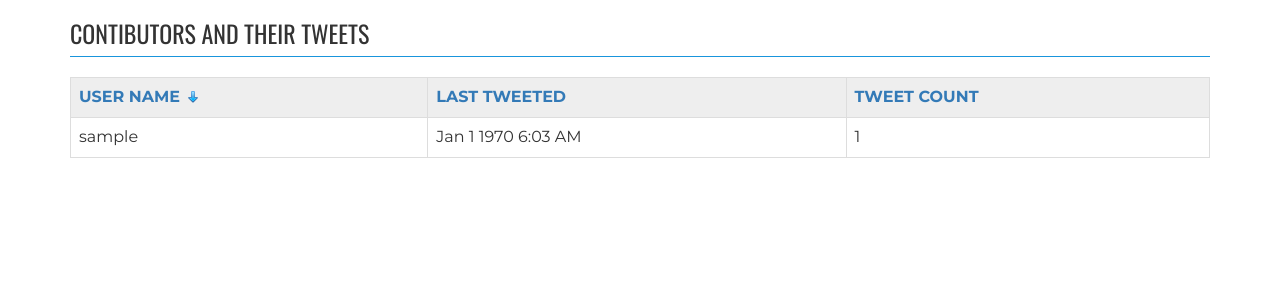
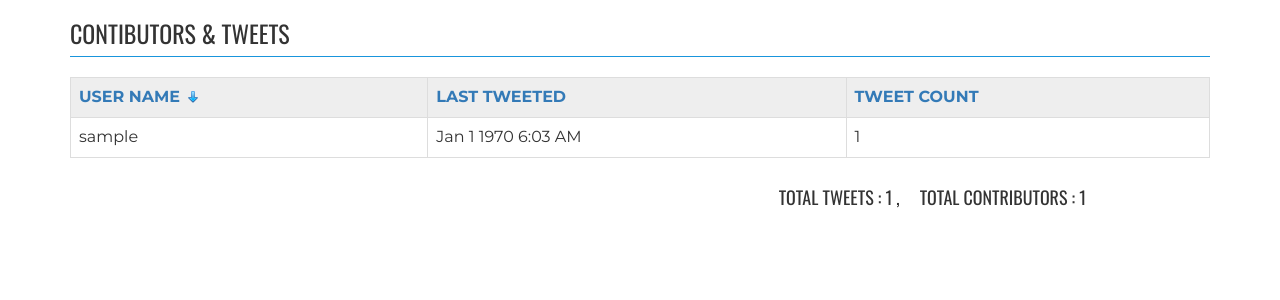
Before and after one commit to innoraft/lab-php-TweetToUnlock, a PHP site: page /showtweet.php?sort_element=user_name&startrow=0&sort_type=asc in a window 1280 px wide. Shown: the part 52-352 px from the top of the page. Run offline with PHP 8.4, Linux system fonts and the light colour scheme; tables that the repository leaves empty or names only in its code hold one stand-in row (values such as "Sample post"); some libraries are stand-ins or nearby versions.

Commit message:
modified showtweet

```diff
--- a/css/custom.css
+++ b/css/custom.css
@@ -264,7 +264,7 @@ h1{
 
 }
 #admin-portal{
-	text-align: right;
+	text-align: center;
 }
 .hvr-grow {
 	display: inherit;
--- a/showtweet.php
+++ b/showtweet.php
@@ -39,7 +39,7 @@ $num=mysql_num_rows($fetch);
 body{font-size: 14px; line-height: 18px; font-family: "Oswald";}
 .page-header{margin-top: 0px;  border-bottom: 1px solid #1995DC; padding-bottom: 0px; }
 .page-header h1{margin-top: 0px; font-size: 24px;}
-#next,#prev{ width: 100px; height: 30px; font-size: 18px; background-color: #217def; color: white; border-style: none; margin: 10px;}
+#next,#prev{ width: 100px; height: 30px; font-size: 16px; background-color: #217def; color: white; border-style: none; margin: 10px;}
 #next:hover,#prev:hover{ background-color: #024291; transition-duration: 0.2s; }
 th{ background-color: #eeeeee; }
 #datatable{ font-family: "Montserrat";}
@@ -63,7 +63,7 @@ th{ background-color: #eeeeee; }
 
 <div class="container mainbody">
   <div class="page-header">
-    <h1>CONTIBUTORS AND THEIR TWEETS</h1>
+    <h1>CONTIBUTORS & TWEETS</h1>
   </div>
   <div class="clearfix"></div>
   <div class="table-responsive">
@@ -121,14 +121,16 @@ th{ background-color: #eeeeee; }
     </table>
     </div>
     <?php
-
-       echo $count_records==10?'<a href="'.$_SERVER['PHP_SELF'].'?sort_element='.$_GET['sort_element'].'&startrow='.($startrow+10).'&sort_type='.$_GET['sort_type'].'"><button id="next">Next</button></a>':'<button style="display: none;">Next</button>';
+        $total_rows=mysql_num_rows(mysql_query("SELECT * FROM users"));
+        $total_tweets=mysql_fetch_assoc(mysql_query("SELECT SUM(t_count) AS value FROM users"));
+        $total_tweets_val=$total_tweets['value'];
+       echo $count_records==10?'<a href="'.$_SERVER['PHP_SELF'].'?sort_element='.$_GET['sort_element'].'&startrow='.($startrow+10).'&sort_type='.$_GET['sort_type'].'"><button id="next">NEXT</button></a>':'<button style="display: none;">NEXT</button>';
         //only print a "Previous" link if a "Next" was clicked
     $prev = $startrow - 10;
     if ($prev >= 0){
-    echo '<a href="'.$_SERVER['PHP_SELF'].'?sort_element='.$_GET['sort_element'].'&startrow='.$prev.'&sort_type='.$_GET['sort_type'].'"><button id="prev">Previous</button></a>';
+    echo '<a href="'.$_SERVER['PHP_SELF'].'?sort_element='.$_GET['sort_element'].'&startrow='.$prev.'&sort_type='.$_GET['sort_type'].'"><button id="prev">PREVIOUS</button></a>';
     }
-    echo '';
+    echo '<span style="float:right; padding-right:10%; font-size:18px; margin:10px;">TOTAL CONTRIBUTORS : '.$total_rows.'</span> <span style="float:right;font-size:18px; margin:10px;">TOTAL TWEETS : '.$total_tweets_val.' ,</span>';
   ?>
 
 </div>
```
